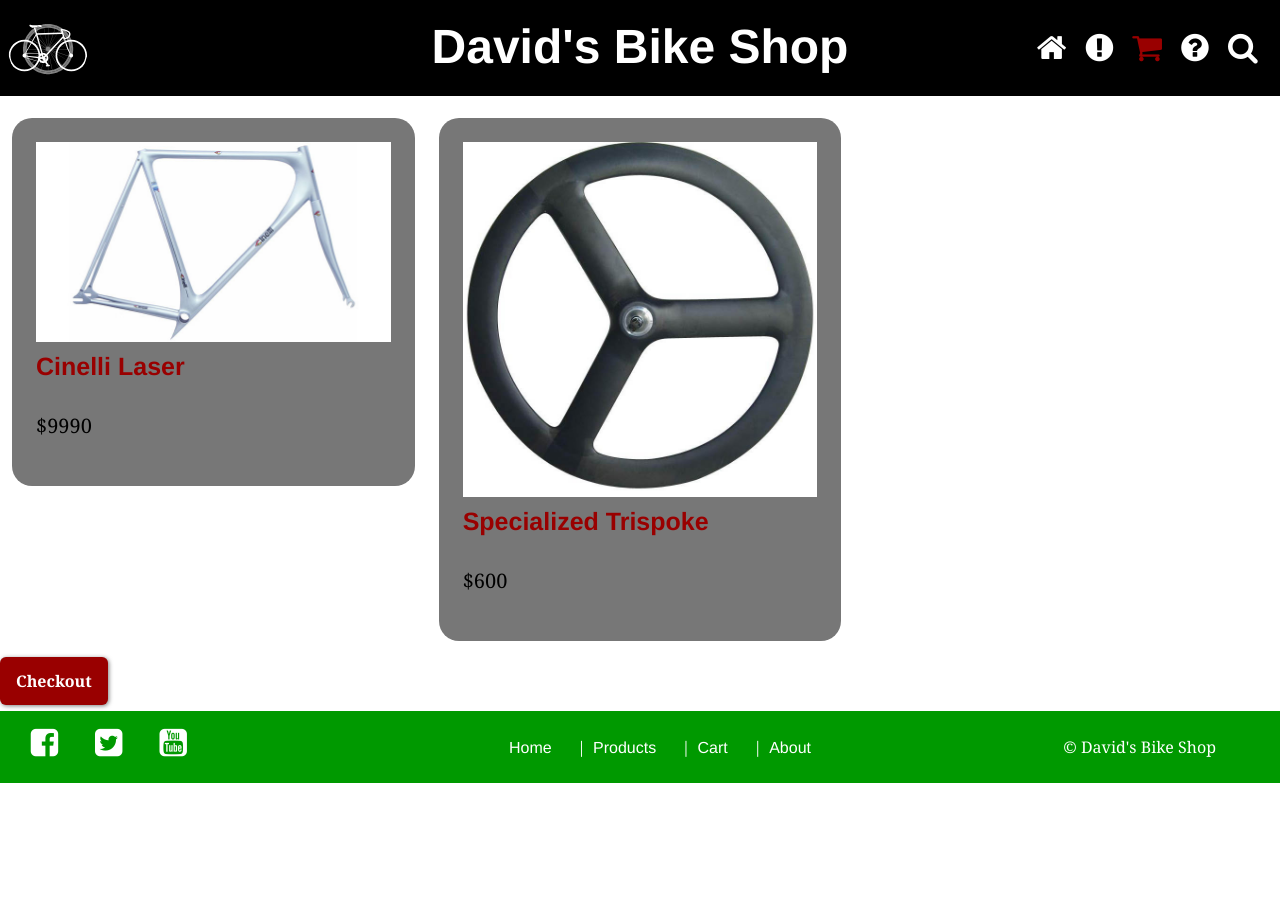
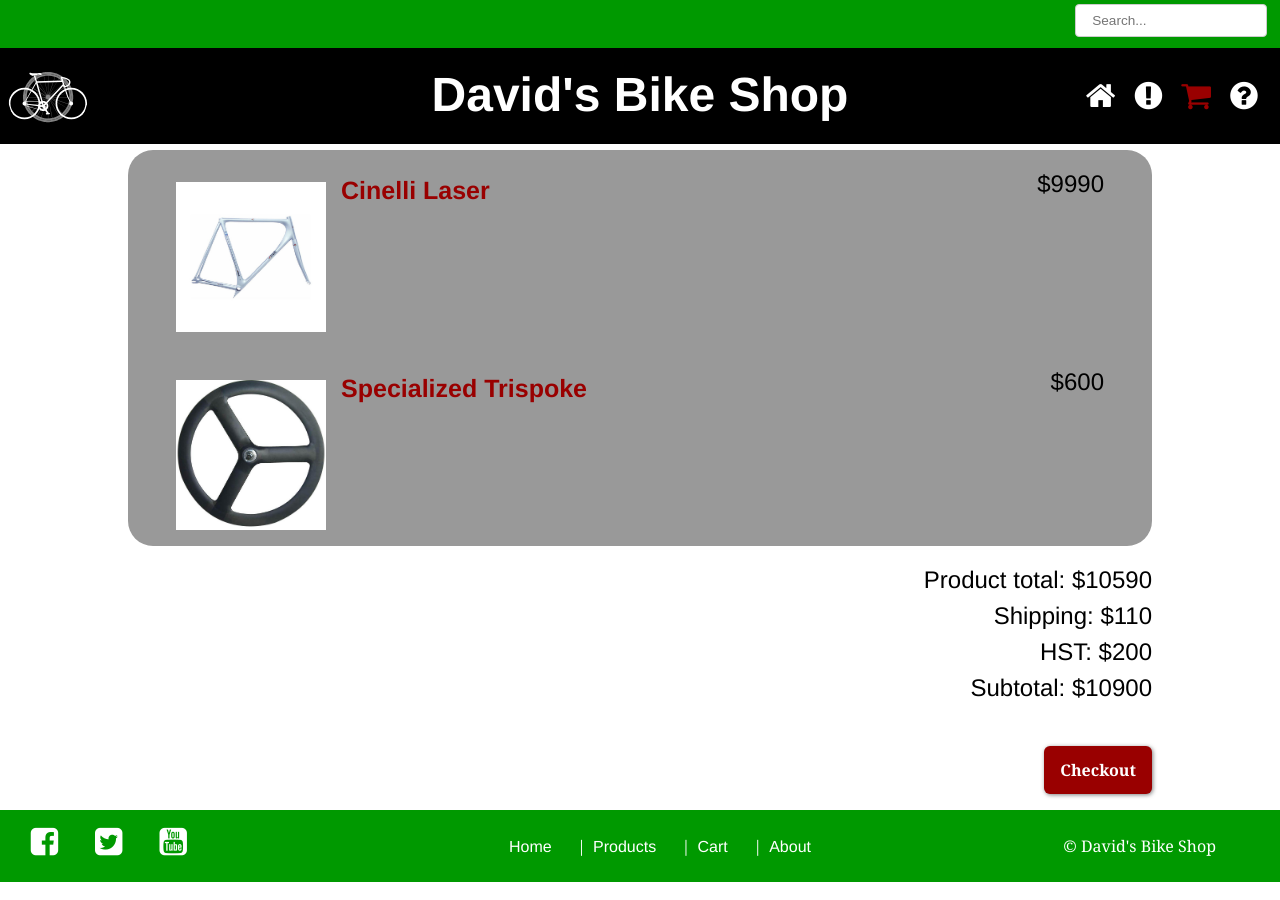
Before and after one commit to birchy009/ecommerce-website, a Jekyll site: the page built from cart.html, in a window 1280 px wide. Built offline with Jekyll 4.4.1, drawn with Linux system fonts in a browser that asks for light colours; nearby versions of some CDN libraries; some web fonts are replaced; Markdown is read by kramdown in place of the engine named in the settings.

Commit message:
changed nav completely

```diff
--- a/_layouts/default.html
+++ b/_layouts/default.html
@@ -26,12 +26,23 @@
 <body>
 
 <header>
+
+	<div class="searching">
+		<div class="search search2">
+			<form method="get" action="{{site.baseurl}}/search/" class="search-form">
+			  	<div class="search-field-container">
+			    	<input type="text" class="search-field" placeholder="Search..." />
+			  	</div>
+			</form>
+		</div>
+	</div>
+
 	<a href="{{site.baseurl}}/" class="front"><img class="logo" src="{{site.baseurl}}/images/logo.svg" alt="David's Bike Shop logo"></a>
 
 	<h1 class="main-title"><a href="{{site.baseurl}}/" class="back">David's Bike Shop</a></h1>
 
 	<ul class="nav-icons">
-		<li><a class="nav-btn" href=""><i alt="Search" class="fa fa-search fa-2x {% if page.url == '/search/' %}current{% endif %}"><span class="hide-text">Search</span>
+		<!--<li><a class="nav-btn" href=""><i alt="Search" class="fa fa-search fa-2x {% if page.url == '/search/' %}current{% endif %}"><span class="hide-text">Search</span>
 			<div class="search nav-top">
 				<form method="get" action="{{site.baseurl}}/search/" class="search-form">
 				  	<div class="search-field-container">
@@ -39,7 +50,7 @@
 				  	</div>
 				</form>
 			</div>
-		</i></a></li>
+		</i></a></li>-->
 		<li><a href="{{site.baseurl}}/about/"><i alt="About" class="fa fa-question-circle fa-2x {% if page.url == '/about/' %}current{% endif %}"><span class="hide-text">About</span></i></a></li>
 		<li><a href="{{site.baseurl}}/cart/"><i alt="Cart" class="fa fa-shopping-cart fa-2x {% if page.url == '/cart/' %}current{% endif %}"><span class="hide-text">Cart</span></i></a></li>
 		<li><a href="{{site.baseurl}}/products/"><i alt="Products" class="fa fa-exclamation-circle fa-2x {% if page.url == '/products/' %}current{% endif %}"><span class="hide-text">Products</span></i></a></li>
@@ -88,7 +99,5 @@
 	</div>
 </footer>
 
-<script src="{{site.baseurl}}/js/nav.js"></script>
-
 </body>
 </html>
--- a/cart.html
+++ b/cart.html
@@ -2,36 +2,24 @@
 layout: default
 toptitle: Cart
 ---
-<div class="grid">
 
-	<div class="unit gutter-half unit-s-1 unit-m-1-2 unit-l-1-3">
-
-		<div class="padding promo-small">
-
-			<img class="img-flex" src="{{site.baseurl}}/images/frames/cinelli.jpg" alt="Cinelli frame">
-
-			<h4>Cinelli Laser</h4>
-
-			<p class="mega">$9990</p>
-
-		</div>
-
+<div class="grid gutter cart">
+	<div class="gutter unit unit-s-1 unit-m-2-3 unit-l-2-3">
+		<img class="cart-item" src="{{site.baseurl}}/images/frames/cinelli.jpg" alt="Cinelli frame">
+		<h4>Cinelli Laser</h4>
 	</div>
-
-	<div class="unit gutter-half unit-s-1 unit-m-1-2 unit-l-1-3">
-
-		<div class="padding promo-small">
-
-			<img class="img-flex" src="{{site.baseurl}}/images/wheels/trispoke.jpg" alt="Trispoke wheel">
-
-			<h4>Specialized Trispoke</h4>
-
-			<p class="mega">$600</p>
-
-		</div>
-
+	<div class="gutter unit unit-s-1 unit-m-1-3 unit-l-1-3">
+		<p class="cart-price">$9990</p>
 	</div>
-
+	<div class="gutter unit unit-s-1 unit-m-2-3 unit-l-2-3">
+		<img class="cart-item" src="{{site.baseurl}}/images/wheels/trispoke.jpg" alt="Specialized Trispoke">
+		<h4>Specialized Trispoke</h4>
+	</div>
+	<div class="gutter unit unit-s-1 unit-m-1-3 unit-l-1-3">
+		<p class="cart-price">$600</p>
+	</div>
 </div>
 
+<p class="cart-totals">Product total: $10590<br>Shipping: $110<br>HST: $200<br>Subtotal: $10900</p>
+
 <a class="checkout-1 btn btn-alt" href="{{site.baseurl}}/thank-you/">Checkout</a>
--- a/css/buttons.css
+++ b/css/buttons.css
@@ -23,3 +23,9 @@
 .btn:hover {
 	background-image: linear-gradient(to bottom, #A00, #900);
 }
+
+.checkout-1 {
+	float: right;
+	margin: 1rem 0;
+	margin-right: 10%;
+}
--- a/css/forms.css
+++ b/css/forms.css
@@ -47,3 +47,17 @@
 	width: 100%;
 	padding: 2rem;
 }
+
+.cart {
+	background-color: #999;
+	border-radius: 25px;
+	width: 80%;
+	margin: 0 auto;
+}
+
+.cart-item {
+	max-width: 150px;
+	float: left;
+	margin-right: 2.5%;
+	margin-top: 1rem;
+}
--- a/css/header.css
+++ b/css/header.css
@@ -84,6 +84,18 @@
 	font-size: 1em;
 }
 
+.searching {
+	background-color: #090;
+	height: 3rem;
+}
+
+.search2 {
+	padding-top: 0.25rem;
+	margin-right: 1%;
+	width: 15%;
+	float: right;
+}
+
 /* ------------------------------------------ Media queueries */
 
 @media only screen and (min-width: 30em) {
--- a/css/media-object.css
+++ b/css/media-object.css
@@ -24,3 +24,17 @@
 .media-body p {
 	margin: 0;
 }
+
+.cart-price {
+	font-family: Helvetica, sans-serif;
+	font-size: 1.5rem;
+	float: right;
+}
+
+.cart-totals {
+	margin-top: 1rem;
+	font-family: Helvetica, sans-serif;
+	font-size: 1.5rem;
+	text-align: right;
+	width: 90%;
+}
--- a/js/nav.js
+++ /dev/null
@@ -1,14 +0,0 @@
-// Toggle
-
-var navTop = document.querySelector('.nav-top');
-
-document.querySelector('.nav-btn').addEventListener('click', function(e){
-	e.preventDefault();
-	if (navTop.getAttribute('data-state') == 'expanded'){
-		navTop.setAttribute('data-state', 'collapsed');
-		this.setAttribute('data-state', 'inactive');
-	}else{
-		navTop.setAttribute('data-state', 'expanded');
-		this.setAttribute('data-state', 'active');
-	}
-});
```
Also changed, not shown: images/bike-frame.png, images/frames/bridgestone.jpg, images/frames/cervelo.jpg, images/frames/cinelli.jpg, images/frames/look.jpg, images/frames/marinoni.jpg.
